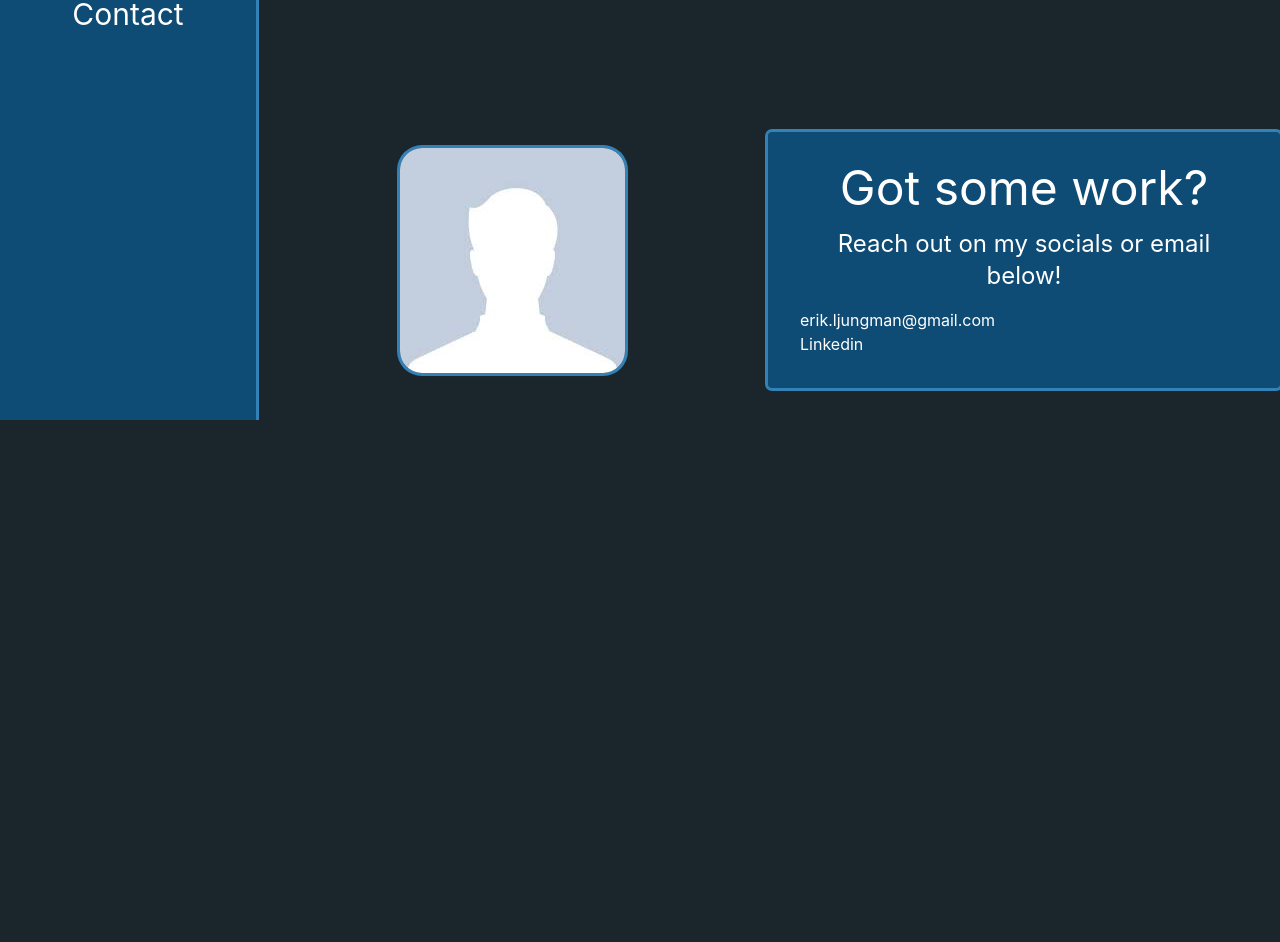
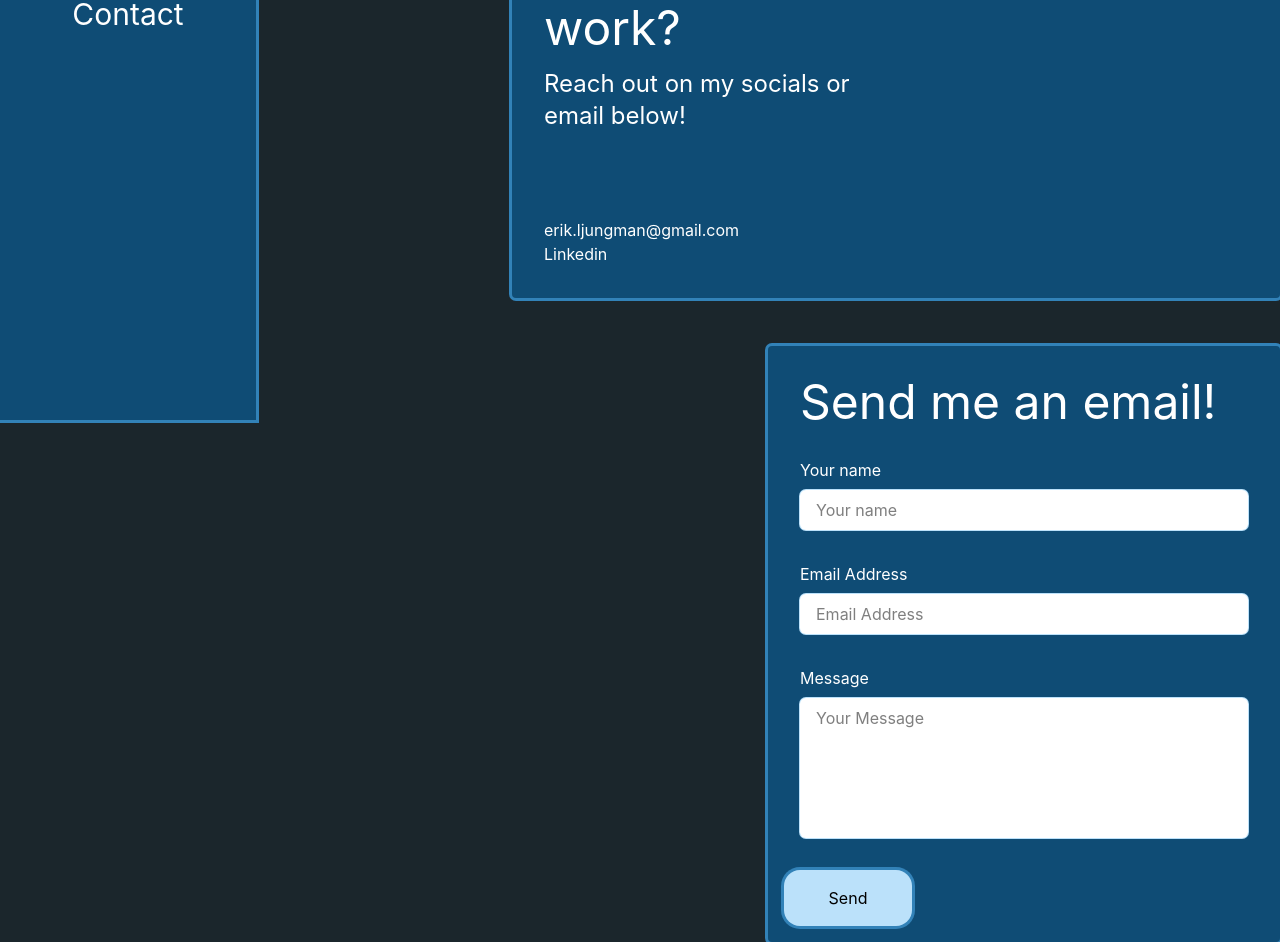
Before and after one commit to ColdIcyDays/react-portfolio, a React (Vite) app: page /Contact in a window 1280 px wide. Shown: the part 380-1322 px from the top of the page. Before the commit the page ends 800 px from the top, so only its background shows below. Built offline with nearby package versions, Linux system fonts and the light colour scheme.

Commit message:
Made contact page pretty
 - Title.

```diff
--- a/src/components/contact/ContactContainer.tsx
+++ b/src/components/contact/ContactContainer.tsx
@@ -1,33 +1,79 @@
 import {Link} from "react-router-dom";
-import profilePic from '../../imgs/profile_picture.jpg'
+import * as emailjs from "@emailjs/browser";
+import {useRef} from "react";
 
 export function ContactContainer() {
+
+    const form = useRef<HTMLFormElement>(null);
+
+    function SendEmail(aEvent : React.SyntheticEvent<HTMLFormElement>) {
+        aEvent.preventDefault();
+
+        const formData = new FormData(aEvent.currentTarget);
+        console.log(formData);
+        const foundData = Object.fromEntries(formData.entries());
+        console.log("FoundData" + foundData["name"]);
+
+
+
+        if (form.current !== null)
+        {
+            /*console.log(form.current)
+            console.log(form.current.data)*/
+            emailjs.send("service_e301b9s","template_portfolio_form", foundData, "R30HDcPHz8rV1U77T")
+                .then( /* Do stuff */);
+        }
+
+    }
+
     return (
       <div className='min-h-dvh w-auto grow flex flex-col'>
           <div className='reg-top-titlediv'>
               <h1 className='reg-top-titlediv-text'>Contact me</h1>
           </div>
-          <div className='flex flex-row items-center mt-[256px]'>
+          <div className='flex flex-row mt-[48px]'>
 
-              <div className='m-auto grow'>
+             {/* <div className='m-auto grow'>
                   <img className='reg-10-img m-auto' src={profilePic}/>
-              </div>
+              </div>*/}
 
-              <div className='flex flex-col reg-30-div w-[512px] ml-auto h-[256px] p-8'>
-                  <div>
-                      <h1 className='text-center text-5xl'>Got some work?</h1>
-                      <p className='pt-4 text-2xl text-center'>Reach out on my socials or email below!</p>
+              <div className='flex flex-col reg-30-div w-3/4 ml-auto h-[374px] p-8'>
+                  <div className='w-1/2'>
+                      <h1 className=' text-5xl'>Got some work?</h1>
+                      <p className='pt-4 text-2xl '>Reach out on my socials or email below!</p>
                   </div>
 
                   <div className='mt-auto'>
                       <p>erik.ljungman@gmail.com</p>
                       <Link to={'https://www.linkedin.com/in/erik-ljungman/'} target={"_blank"} rel='noopener noreferrer'>
-                        <a>Linkedin</a>
+                        <p>Linkedin</p>
                       </Link>
                   </div>
 
               </div>
-          </div>
+              </div>
+
+              <div className='reg-30-div w-1/2 h-[596px] max-h-[596px] mt-[48px] ml-auto flex flex-col'>
+                  <div>
+                      <div className='w-full p-8'>
+                          <h1 className=' text-5xl'>Send me an email!</h1>
+                      </div>
+                  </div>
+                  <form ref={form} className='flex flex-col grow' onSubmit={SendEmail}>
+                      <div className='mx-8 mb-8 grow flex flex-col'>
+                          <label className='text-white'>Your name</label>
+                          <input name={"name"} type={"text"} placeholder={"Your name"} className='mb-8 ring-1 bg-white ring-clr-10-2 w-full rounded-md px-4 py-2 mt-2 outline-none focus-ring-2 focus:ring-clr-10-1'/>
+
+                          <label className='text-white'>Email Address</label>
+                          <input name={"email"} type={"email"} placeholder={"Email Address"} className='mb-8 ring-1 bg-white ring-clr-10-2 w-full rounded-md px-4 py-2 mt-2 outline-none focus-ring-2 focus:ring-clr-10-1'/>
+
+                          <label className='text-white'>Message</label>
+                          <textarea name={"message"} placeholder={"Your Message"} className='resize-none grow ring-1 bg-white ring-clr-10-2 w-full rounded-md px-4 py-2 mt-2 outline-none focus-ring-2 focus:ring-clr-10-1'/>
+                      </div>
+
+                        <input type={"submit"} value={"Send"} className='std-button max-w-[128px] max-h-[64px] mt-auto ml-4 mb-4'/>
+                  </form>
+              </div>
 
       </div>
     );
```
